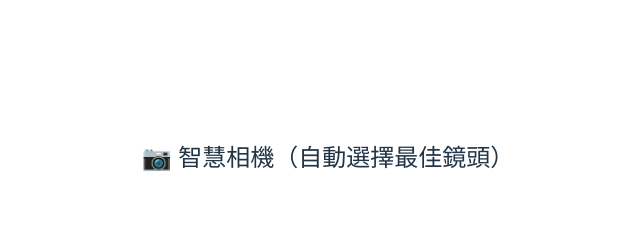
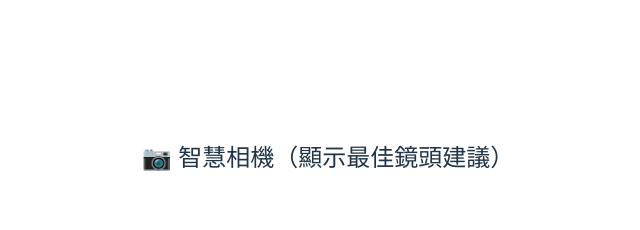
Before and after one commit to AnnFang0118/AutoFocus, a React (Vite) app: page / in a window 1280 px wide. Shown: the top 230 px of the page, without its empty margins (312-952 px from the left). Built offline with nearby package versions, Linux system fonts and the light colour scheme.

Commit message:
第四十六版

```diff
--- a/src/AutoFocus.jsx
+++ b/src/AutoFocus.jsx
@@ -10,20 +10,18 @@ const SmartCamera = () => {
   const [imageCapture, setImageCapture] = useState(null);
   const [focusSupportMap, setFocusSupportMap] = useState({});
   const [resolutionMap, setResolutionMap] = useState({});
+  const [bestCameraId, setBestCameraId] = useState(null); // 🔵 儲存推薦鏡頭
 
-  // 封裝鏡頭類型判斷
   const classifyCameraLabel = (label = "") => ({
     isVirtual: /virtual|obs|snap|manycam/i.test(label),
     isFront: /front|前置|facetime|self/i.test(label),
     isUltraWide: /ultra[- ]?wide/i.test(label),
   });
 
-  // 封裝狀態更新（Map型）
   const updateDeviceMap = (setter, deviceId, value) => {
     setter((prev) => ({ ...prev, [deviceId]: value }));
   };
 
-  // 封裝畫圖功能
   const drawAndShowBitmap = (bitmap) => {
     const canvas = canvasRef.current;
     const ctx = canvas.getContext("2d");
@@ -136,13 +134,13 @@ const SmartCamera = () => {
       setVideoDevices(cameras);
       if (cameras.length === 0) return;
 
+      // ✅ 啟用第一台
       await startCamera(cameras[0].deviceId);
 
+      // ✅ 只記錄推薦鏡頭，不自動切換
       setTimeout(() => {
         const best = selectBestCamera(cameras);
-        if (best && best.deviceId !== currentDeviceId) {
-          startCamera(best.deviceId);
-        }
+        if (best) setBestCameraId(best.deviceId);
       }, 1500);
     } catch (err) {
       console.error("取得鏡頭清單失敗", err);
@@ -160,7 +158,7 @@ const SmartCamera = () => {
 
   return (
     <div style={{ fontFamily: "sans-serif", padding: "20px" }}>
-      <h2>📷 智慧相機（自動選擇最佳鏡頭）</h2>
+      <h2>📷 智慧相機（顯示最佳鏡頭建議）</h2>
 
       <video
         ref={videoRef}
@@ -197,6 +195,9 @@ const SmartCamera = () => {
                 {device.deviceId === currentDeviceId && (
                   <strong style={{ color: "green" }}> ← 使用中</strong>
                 )}
+                {device.deviceId === bestCameraId && (
+                  <strong style={{ color: "blue", marginLeft: "6px" }}>★ 推薦</strong>
+                )}
                 <div>
                   🔍 自動對焦：{" "}
                   {supportsAutoFocus === undefined
```
